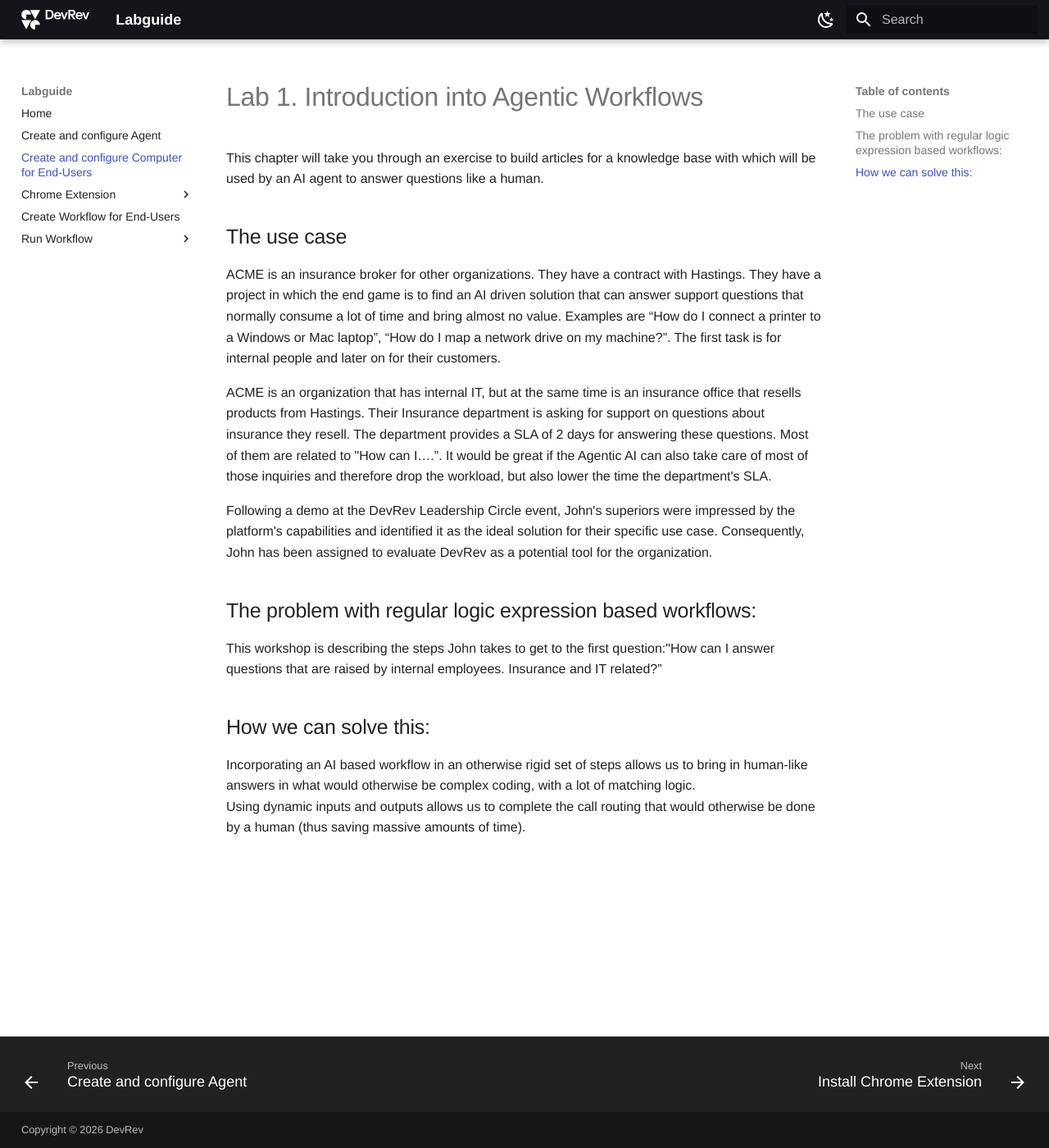
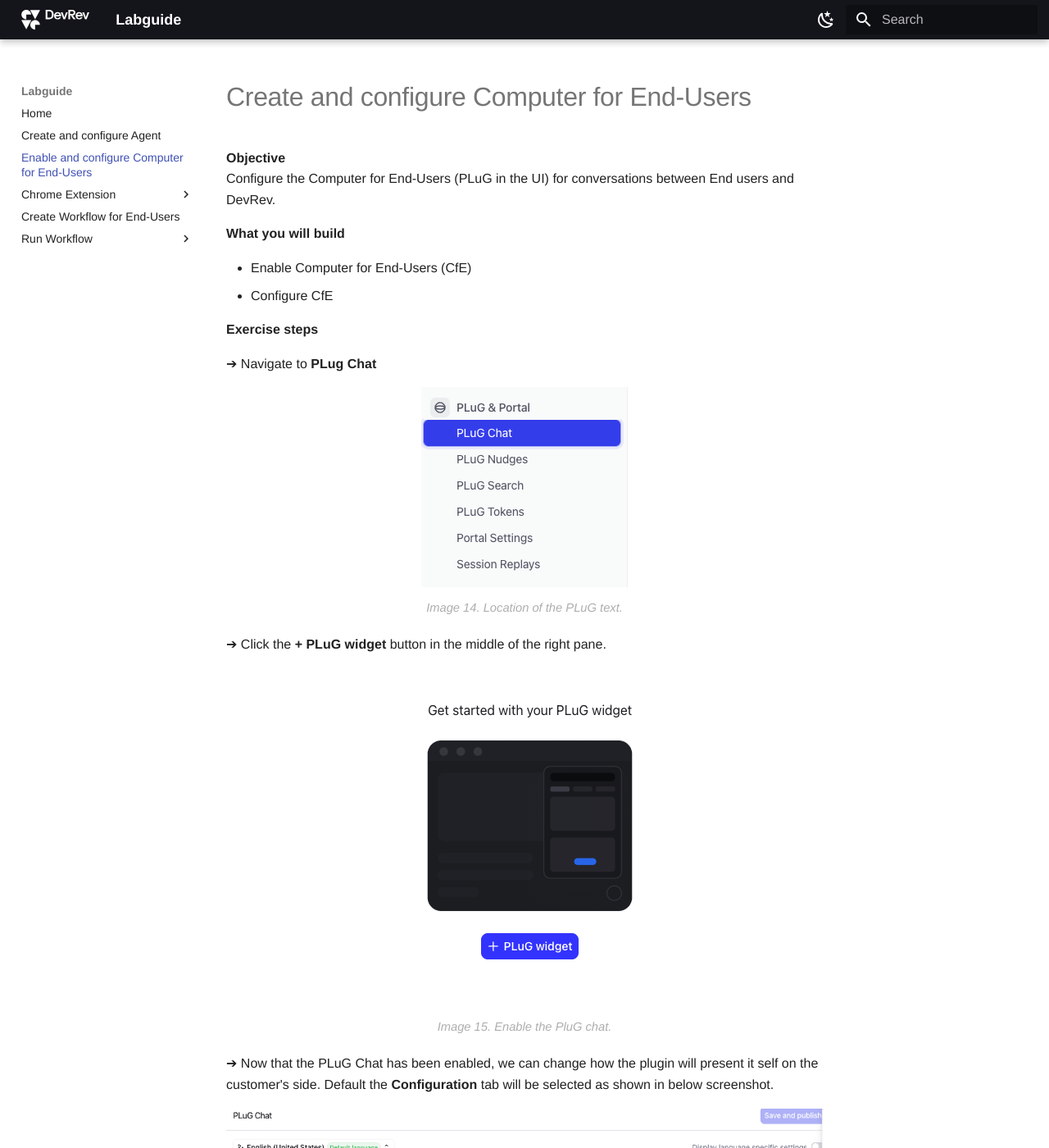
Before and after one commit to wessenstam/Labguide_2, an MkDocs documentation site: the page built from docs/mod2/mod2.md, in a window 1280 px wide and 1400 px high. Shown: the whole window at 82% size. Built offline with MkDocs 1.6.1 and Material for MkDocs 9.7.7, drawn with Linux system fonts in a browser that asks for light colours; some web fonts are replaced; some of the changed text lies outside the part shown.

Commit message:
Mod 3 draft

```diff
--- a/docs/mod2/mod2.md
+++ b/docs/mod2/mod2.md
@@ -1,21 +1,95 @@
 
-# Lab 1\. Introduction into Agentic Workflows {#lab-1.-introduction-into-agentic-workflows}
+# Create and configure Computer for End-Users
 
-This chapter will take you through an exercise to build articles for a knowledge base with which will be used by an AI agent to answer questions like a human.
+**Objective**
+Configure the Computer for End-Users (PLuG in the UI) for conversations between End users and DevRev.
 
-## The use case {#the-use-case}
+**What you will build**
 
-ACME is an insurance broker for other organizations. They have a contract with Hastings. They have a project in which the end game is to find an AI driven solution that can answer support questions that normally consume a lot of time and bring almost no value. Examples are “How do I connect a printer to a Windows or Mac laptop”, “How do I map a network drive on my machine?”. The first task is for internal people and later on for their customers.
+* Enable Computer for End-Users (CfE)
+* Configure CfE
 
-ACME is an organization that has internal IT, but at the same time is an insurance office that resells products from Hastings. Their Insurance department is asking for support on questions about insurance they resell. The department provides a SLA of 2 days for answering these questions. Most of them are related to "How can I….”. It would be great if the Agentic AI can also take care of most of those inquiries and therefore drop the workload, but also lower the time the department's SLA.
+**Exercise steps**
 
-Following a demo at the DevRev Leadership Circle event, John's superiors were impressed by the platform's capabilities and identified it as the ideal solution for their specific use case. Consequently, John has been assigned to evaluate DevRev as a potential tool for the organization.
+➔ Navigate to **PLug Chat**
 
-## The problem with regular logic expression based workflows: {#the-problem-with-regular-logic-expression-based-workflows:}
+![](../images/image019.png)
 
-This workshop is describing the steps John takes to get to the first question:"How can I answer questions that are raised by internal employees. Insurance and IT related?”
+  *Image 14. Location of the PLuG text.*
 
-## How we can solve this: {#how-we-can-solve-this:}
+➔ Click the **+ PLuG widget** button in the middle of the right pane.
 
-Incorporating an AI based workflow in an otherwise rigid set of steps allows us to bring in human-like answers in what would otherwise be complex coding, with a lot of matching logic.
-Using dynamic inputs and outputs allows us to complete the call routing that would otherwise be done by a human (thus saving massive amounts of time).
+![](../images/image020.png)
+
+  *Image 15. Enable the PluG chat.*
+
+➔ Now that the PLuG Chat has been enabled, we can change how the plugin will present it self on the customer's side. Default the **Configuration** tab will be selected as shown in below screenshot.
+
+![](../images/image021.png)
+
+  *Image 16. Configuration of the CfE.*
+
+The most important parts are:
+
+1. **You unique app ID:** This is something we will need to use in a later module. It's used for identifying the APP for the CfE, that way it knows what backend to use.
+
+    !!! Abstract "More information"
+        At the top of the screen you see the default language of the plugin. This can be changed id needed, but will follow the UI language by default. One important item to remember is that the plugin itself will answer in the lnaguage the user is using for thier conversations. Not just English! The default language is more for the items that are shown to the end users. Like buttons that are not configurable with respect to language. Example is the "Search for articles" you see in the screenhost above on the right side.
+
+        As DevRev is by default a multitenant organisation cloud solution, this ID is to make sure the plugin will be talking to the correct tenant. The plugin can be implemented by using 7 lines of code (javascript). More detailed information can be found [here](https://developer.devrev.ai/sdks/web/installation).
+
+2. **PLuG visibility:** You may want to restrict where the plugin is visible. Maybe just only when a user has logged in to the user specific information.
+3. **Start new conversation:** What should the text of the button to start the conversation be (the blue//purple button in the screenshot above "Send us a message").
+
+    !!! Tip
+        If you want to test any changes that are made and how they look like when deployed for the CfE, on the right hand side is an example of the settings. This also includes the other tabes that are going to be discussed.
+
+➔ Click the tab **Styiling** and will be presented with other options with respect to the styling of the plugin.
+
+![](../images/image022.png)
+
+  *Image 16. Styling of the CfE.*
+
+➔ Here you can:
+
+1. What icon should the plugin be (we will change that in a few)?
+2. Where should the plugin show itself (default is right side in the bottom of the screen)?
+3. What should the logo be when the plugin shows itself?
+4. What is the theme color, dark or light and the highlight color for buttons etc.
+
+➔ In this screen we want to change the icon for the plugin. Click the **Upload** button and use [this image](../chatbot_logo.png) as the icon.
+
+![](../images/image034.png)
+
+  *Image 17. THe downloaded image as Icon for the plugin.*
+
+
+!!! Danger "Be Aware"
+    The link is to an image, download it and use the file browser window that opened after you clicked the **Upload** button. Select the downloaded image and click *Open* to upload it.
+
+➔ After you clicked *Open* you should see the below screenshot
+
+![](../images/image035.png)
+
+  *Image 18. The new icon of the CfE.*
+
+➔ On the tab **Tabs** you see the tabs that are shown on the plugin when it opens. You can toggle some of the items and see the result in the Preview Pane on the far right. Bring all back to the default setting (all on).
+
+![](../images/image023.png)
+
+  *Image 19. The Tabs tab of the CfE.*
+
+➔ The last tab **Layout** you can change the options that are shown using toggle switches. Also try a few and see the result in the Preview Pane. Bring all back to the default setting (all on).
+
+![](../images/image024.png)
+
+  *Image 20. The Layout tab of the CfE.*
+
+Now that we have the plugin configured we are going to use it. Instead of taking over the website, we are going to use an Overlay tool that mimics like if we have the plugin intergrated in the website as discussed eaerlier in one of the notes (under more information).
+
+
+<hr>
+
+<font color="#FF6C0A" size="+2"><center><B>This concludes this module of the workshop</B></center></font>
+
+<hr>
--- a/docs/mod3/mod3.md
+++ b/docs/mod3/mod3.md
@@ -1,99 +1,40 @@
-# Lab 1\. Exercise 1: Creating the Parts and Trials {#lab-1.-exercise-1:-creating-the-parts-and-trials}
+# Chrome Extension - Installation
 
 **Objective**
-Create Parts and trials to assign KB articles to so they can be filtered later on in the lab. It also makes it possible to create have a relationship between the articles and human questions
+As we cannot always take over a customers website in PoCs or demo's, a tool has been created. The PluG Overlay Manager. This tool uses Javascript injection to mimic an implemented CfE.
 
 **What you will build**
 
-* Parts and Trials
+* Install the Chrome Extension
+
+!!! Danger "Be Aware"
+    For now there is no other browser extension available. This is a tool that has been created by the SE community of DevRev. If there is a newer version, or for an other browser, please visit the page again to see if there is an update.
+
+    Also as the extension is not in the extension store, updates have to be installed manually and will not be updated automatically
 
 **Exercise steps**
 
-- Log into your assigned lab environment.
-- In the navigation pane, click the Expand button to see the full navigation pane
+➔ Open a new browser tab and navigate to [https://devrev.community](https://devrev.community). Here you will see a lot of tools that can be used by you to help you prepare for a demo. The tool we are going to focus on is called **PLuG Overlay Manager**
 
-![](../images/image010.png)
+➔ Click **PLuG Overlay Manager**
 
-  *Image 5\. Expand the navigation pane.*
+![](../images/image025.png){ width=50% }
 
+  *Image 21. The tools at devrev.community.*
 
-➔ Click on Trials in the *Products* section.
+➔ Scroll down and goto the *Installation* section.
 
-![](../images/image011.png)
+![](../images/image026.png){ width=50% }
 
-*Image 6.The Trials section.*
+  *Image 21. The installation section of the PLuG Overlay Manager.*
 
-➔  There is already a part called Product, but we need two others. Click the **\+** symbol, right of the Product text, to add  a Product Part.
+➔ Follow the steps as described in this section. The end result should be that there is a new icon shown in the Chrome (Chromium like) browser.
 
+![](../images/image026a.png)
 
+  *Image 22. The new extension in the browser.*
 
-![](../images/image012.png)
-
-*Image 7\. Add a Part.*
-
-➔  After the **\+** symbol is clicked in the screen that appears use the following parameters:
-
-1. Add Title: IT
-2. Add Description here: IT related items
-
-![](../images/image013.png)
-
-*Image 8\. Provide the Title and Description of a Part.*
-
-➔  When done with this Part, click the **Create** button at the bottom right side of the screen. After the Part is created, collapse the screen by clicking the two arrows pointing right at the top of the folded out screen.
-
-![](../images/image014.png)
-
-*Image 9.Collapse side pane.*
-
-➔  As the **Default Product 1** Part is not needed, hoover over it, and click the hamburger icon (the three dots) and selects **Delete part**
-
-![](../images/image015.png)
-
-*Image 10\. Delete Part.*
-
-➔  During the deletion you will get a message that the system needs to reassign the existing items to another Part. In the dropdown box select the **IT** part and clicks **delete**.
-
-➔  Now you will only see the IT part
-
-![](../images/image016.png)
-
-*Image 11\. Overview of Parts.*
-
-➔  As there is another Part to be created, create a new part called **Insurance** and use as description **All items that are related to insurances**. You will now see the two newly parts
-
-![](../images/image017.png)
-
-*Image 12\. Both Parts shown.*
-
-➔  As we want to have a sub category under *IT* called **Helpdesk**, click *IT*. The Capability screen appears. Next to the IT part click the **\+** symbol next to *Capability*.
-
-![](../images/image018.png)
-
-*Image 13\. Create Capability.*
-
-➔  In the expanded screen on the right side provide the following parameters:
-
-1. Add Title: Helpdesk
-2. Add description: All items that are related to Helpdesk like tickets etc.
-
-➔  Click the create button to have the capability show up.
-
----
-
-!!! tip "Remark"
-    Normally more will be created, based on the needs for filtering and reporting, but for now we leave it at this.
-
----
-
-➔  The Trials screen now shows two *parts* Insurance and IT, the later has a *capability* called Helpdesk
-
-![](../images/image019.png)
-
-
-*Image 13\. End overview of Parts and Trials.*
-
-As the two Parts are now available, the next steps is to create Knowledge Base Articles. As these articles need to be assigned to a part, these objects have to be created before moving to the next step, creating Articles.
+Now that we have the extension installed, we need to configure it. This will be done in the next module.
 
 <hr>
 
--- a/mkdocs.yml
+++ b/mkdocs.yml
@@ -72,7 +72,7 @@ extra_css:
 nav:
   - Home: index.md
   - Create and configure Agent: mod1/mod1.md
-  - Create and configure Computer for End-Users: mod2/mod2.md
+  - Enable and configure Computer for End-Users: mod2/mod2.md
   - Chrome Extension:
     - Install Chrome Extension: mod3/mod3.md
     - Configure Chrome Extension: mod4/mod4.md
```
Also changed, not shown: docs/images/image026a.png (added).
